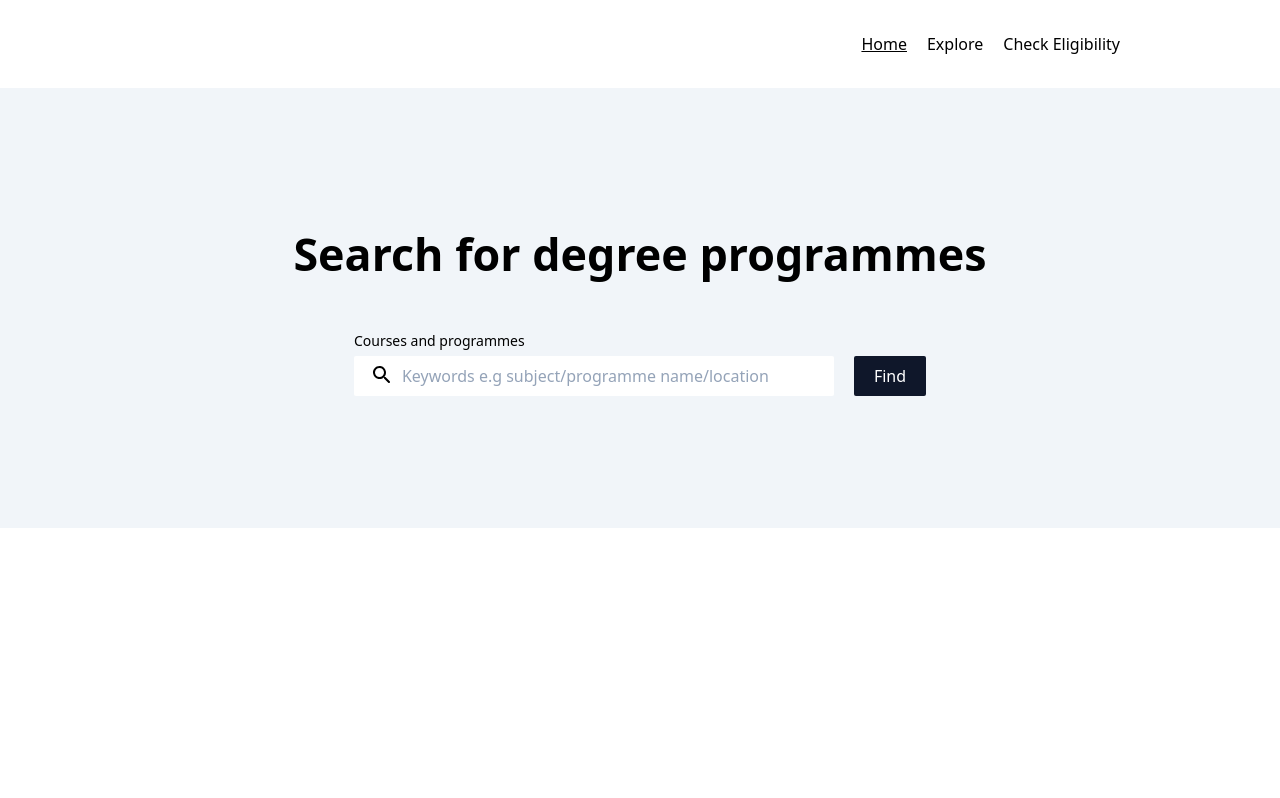
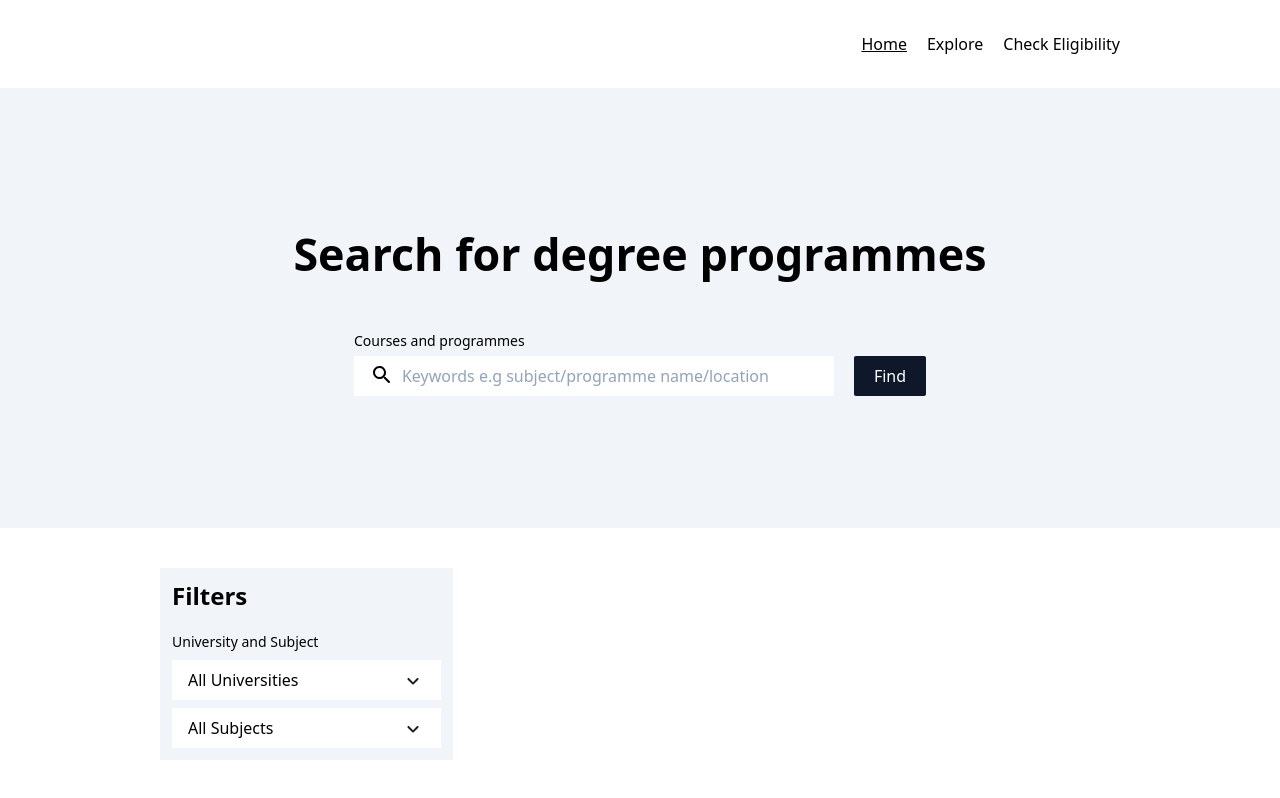
Before and after one commit to qkenn/findmycourse-react, a React (Vite) app: page / in a window 1280 px wide. Built offline with nearby package versions, Linux system fonts and the light colour scheme.

Commit message:
update homepage styling

```diff
--- a/src/components/Filters.jsx
+++ b/src/components/Filters.jsx
@@ -1,27 +1,35 @@
-import { useRef } from 'react';
+export function Filters({ filterByUniversity, filterBySubject }) {
+  return (
+    <div className="col-span-4 self-start bg-slate-100 p-3">
+      <h3 className="text-2xl font-semibold">Filters</h3>
 
-export function Filters({ filterByUniversity, filterBySubject }) {
-  const universityFilterRef = useRef(null);
-
-  return (
-    <div className="col-span-4 col-start-1 bg-red-100 p-3">
-      <h3 className="font-semibold">Filter</h3>
-
-      <div>
-        <h4>University and Subject</h4>
+      <div className="mt-5 flex flex-col gap-2">
+        <h4 className="text-sm">University and Subject</h4>
+        <div className="relative">
+          <img
+            src="/arrow_down-black-87.svg"
+            className="pointer-events-none absolute right-4 top-[1.3rem] -translate-y-1/2 transform"
+          />
           <select
             name="university"
-          ref={universityFilterRef}
+            className="w-full appearance-none bg-white px-4 py-2"
             onChange={(e) => filterByUniversity(e.target.value)}
           >
             <option value="All">All Universities</option>
             <option value="Moratuwa">Moratuwa University</option>
             <option value="Kelaniya">Kelaniya University</option>
           </select>
+        </div>
+
+        <div className="relative">
+          <img
+            src="/arrow_down-black-87.svg"
+            className="pointer-events-none absolute right-4 top-[1.3rem] -translate-y-1/2 transform"
+          />
 
           <select
             name="subject"
-          ref={universityFilterRef}
+            className="w-full appearance-none bg-white px-4 py-2"
             onChange={(e) => filterBySubject(e.target.value)}
           >
             <option value="All">All Subjects</option>
@@ -30,8 +38,11 @@ export function Filters({ filterByUniversity, filterBySubject }) {
             <option value="Management and Information Technology">
               Management and Information Technology
             </option>
-          <option value="Information Technology">Information Technology</option>
+            <option value="Information Technology">
+              Information Technology
+            </option>
           </select>
+        </div>
       </div>
     </div>
   );
--- a/src/components/Hero.jsx
+++ b/src/components/Hero.jsx
@@ -29,7 +29,6 @@ export function Hero() {
               <img
                 className="absolute left-4 top-[1.45rem] -translate-y-1/2 transform"
                 src="/search_black_24dp.svg"
-                alt="search icon"
               />
             </div>
           </label>
--- a/src/components/ProgrammesList.jsx
+++ b/src/components/ProgrammesList.jsx
@@ -1,10 +1,18 @@
+import { Link } from 'react-router-dom';
+
 export function ProgrammesList({ courses, searchError, isLoading }) {
   return (
-    <ul className="col-span-8 col-start-5 mx-auto max-w-main">
+    <ul className="col-span-8 flex flex-col gap-10">
       {courses.map((c) => (
-        <li key={c.id}>
-          <strong>{c.subject?.name}</strong> <span>({c.name})</span>{' '}
-          <span>{c.medium || ''}</span> <span>{c.duration || ''}</span>
+        <li key={c.id} className="bg-slate-100 p-3">
+          <div>
+            <h3 className="text-lg">
+              <Link to={`explore/programmes`}>
+                <strong>{c.name}</strong>
+              </Link>
+            </h3>
+            <h4>{c.university?.name}</h4>
+          </div>
         </li>
       ))}
 
--- a/src/pages/Home.jsx
+++ b/src/pages/Home.jsx
@@ -85,7 +85,6 @@ export function Home() {
         <Header />
       </HeaderContext.Provider>
 
-      {courses.length > 0 && (
       <MainContent
         filterByUniversity={filterByUniversity}
         filterBySubject={filterBySubject}
@@ -93,7 +92,6 @@ export function Home() {
         searchError={searchError}
         isLoading={isLoading}
       />
-      )}
     </>
   );
 }
```
Also changed, not shown: public/arrow_down-black-87.svg (added). Lines whose indentation alone changed are shown as unchanged.
